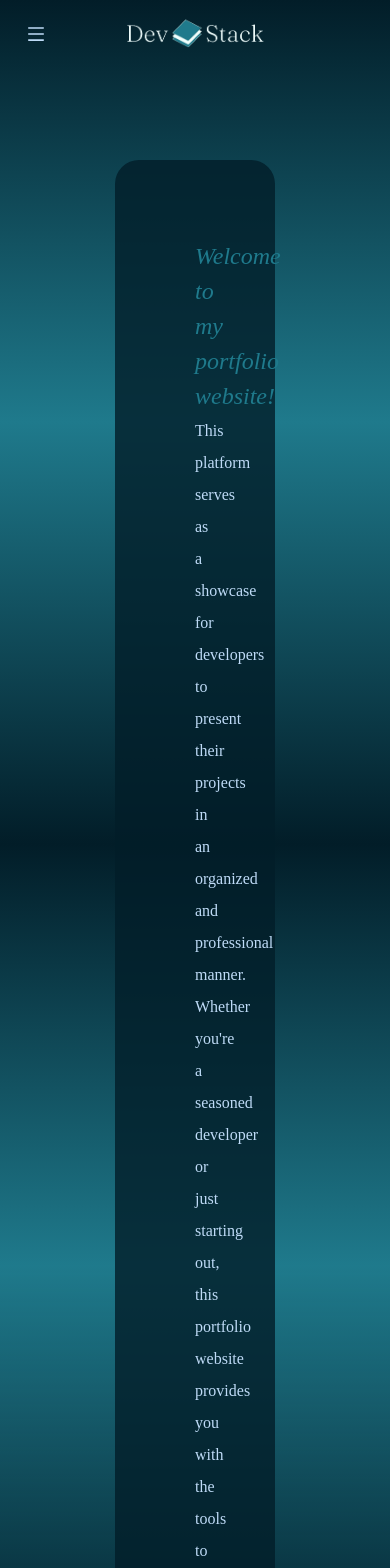
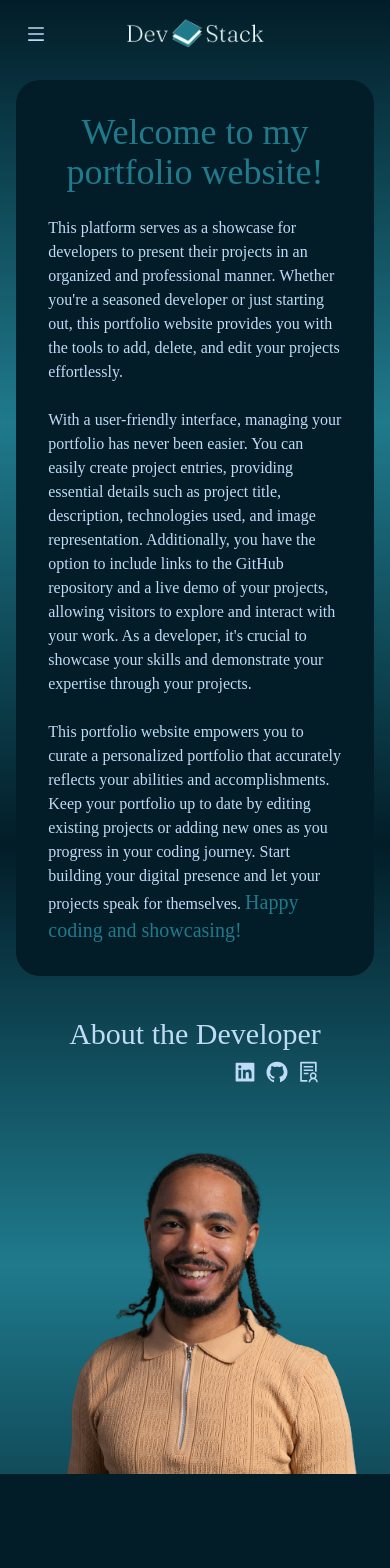
Before and after one commit to joshuanelsondev/devstack-project, a React (Create React App) app: page /about in a window 390 px wide. Shown: the top 1568 px of the page. After the commit the page ends 1474 px from the top, so only its background shows below. Built offline with nearby package versions, Linux system fonts and the light colour scheme.

Commit message:
Edit responsiveness for the about page

```diff
--- a/src/Components/AboutComponent.js
+++ b/src/Components/AboutComponent.js
@@ -4,6 +4,7 @@ import {
   AiFillLinkedin,
   AiOutlineGithub,
   AiOutlineSolution,
+  AiOutlineCloseSquare,
 } from "react-icons/ai";
 
 export default function AboutComponent() {
@@ -14,35 +15,42 @@ export default function AboutComponent() {
     };
 
     return (
-      <div className="h-full w-full flex flex-col items-center p-40">
-        <div className="bg-dark p-20 bg-opacity-80 w-9/12 h-fit rounded-3xl">
-          <p className="text-blue leading-loose">
-            <span className="text-primary text-2xl italic">
+      <div className="h-full w-full flex flex-col items-center">
+        <div className="bg-dark p-8 min-w-[300px] w-11/12 md:w-8/12 h-fit rounded-3xl mt-20">
+          <h1 className="text-primary text-4xl text-center">
             Welcome to my portfolio website!
-            </span>{" "}
+          </h1>
+          <br />
+          <p className="text-blue text-md">
             This platform serves as a showcase for developers to present their
             projects in an organized and professional manner. Whether you're a
             seasoned developer or just starting out, this portfolio website
             provides you with the tools to add, delete, and edit your projects
-            effortlessly. With a user-friendly interface, managing your
-            portfolio has never been easier. You can easily create project
-            entries, providing essential details such as project title,
-            description, technologies used, and image representation.
-            Additionally, you have the option to include links to the GitHub
-            repository and a live demo of your projects, allowing visitors to
-            explore and interact with your work. As a developer, it's crucial to
-            showcase your skills and demonstrate your expertise through your
-            projects. This portfolio website empowers you to curate a
-            personalized portfolio that accurately reflects your abilities and
+            effortlessly.
+            <br />
+            <br />
+            With a user-friendly interface, managing your portfolio has never
+            been easier. You can easily create project entries, providing
+            essential details such as project title, description, technologies
+            used, and image representation. Additionally, you have the option to
+            include links to the GitHub repository and a live demo of your
+            projects, allowing visitors to explore and interact with your work.
+            As a developer, it's crucial to showcase your skills and demonstrate
+            your expertise through your projects.
+            <br />
+            <br />
+            This portfolio website empowers you to curate a personalized
+            portfolio that accurately reflects your abilities and
             accomplishments. Keep your portfolio up to date by editing existing
             projects or adding new ones as you progress in your coding journey.
             Start building your digital presence and let your projects speak for
-            themselves. Get started today and unlock the potential of your
-            portfolio with our user-friendly platform. Happy coding and
-            showcasing!
+            themselves.{" "}
+            <span className="text-primary text-xl">
+              Happy coding and showcasing!
+            </span>
           </p>
         </div>
-        <div className="flex flex-col items-center relative w-9/12">
+        <div className="flex flex-col items-center relative w-full">
           <div>
             <h2
               onClick={toggleModal}
@@ -51,21 +59,33 @@ export default function AboutComponent() {
               About the Developer
             </h2>
             <div className="flex justify-end gap-2 text-blue mt-2">
-              <a href="https://www.linkedin.com/in/joshuanelsondev/" target="_blank" rel="noreferrer">
+              <a
+                href="https://www.linkedin.com/in/joshuanelsondev/"
+                target="_blank"
+                rel="noreferrer"
+              >
                 <AiFillLinkedin
                   className="cursor-pointer hover:text-dark"
                   size={24}
                 />
               </a>
 
-              <a href="https://github.com/joshuanelsondev" target="_blank" rel="noreferrer">
+              <a
+                href="https://github.com/joshuanelsondev"
+                target="_blank"
+                rel="noreferrer"
+              >
                 <AiOutlineGithub
                   className="cursor-pointer hover:text-dark"
                   size={24}
                 />
               </a>
 
-              <a href="https://www.linkedin.com/in/joshuanelsondev/details/featured/" target="_blank" rel="noreferrer">
+              <a
+                href="https://www.linkedin.com/in/joshuanelsondev/details/featured/"
+                target="_blank"
+                rel="noreferrer"
+              >
                 <AiOutlineSolution
                   className="cursor-pointer hover:text-dark"
                   size={24}
@@ -75,37 +95,43 @@ export default function AboutComponent() {
           </div>
 
           {showModal && (
-            <p className="bg-dark text-blue p-10 w-full absolute bottom-0 opacity-90 z-20 rounded-xl ">
+            <div className="flex flex-col gap-4 bg-dark mt-4 z-20 p-8 min-w-[300px] w-11/12 md:w-8/12 h-fit rounded-3xl relative">
+              <AiOutlineCloseSquare onClick={toggleModal} className="text-blue cursor-pointer hover:text-primary" size={20}/>
+              <h2 className="text-3xl text-primary text-center">
+                Joshua Nelson
+              </h2>
+              <p className="text-blue text-md whitespace-break-spaces">
                 I am a full stack web developer fellow at Pursuit, an intensive
                 12-month software engineering fellowship with a 9% acceptance
                 rate. My journey in software engineering is driven by a deep
                 passion for problem-solving, creativity, and engineering. <br />
-              <br />I believe in the power of technology to transform the lives
-              of individuals in underrepresented communities, and I am committed
-              to leveraging my skills, creativity, and sense of fellowship to
-              make a positive impact. <br />
+                <br />I believe in the power of technology to transform the
+                lives of individuals in underrepresented communities, and I am
+                committed to leveraging my skills, creativity, and sense of
+                fellowship to make a positive impact. <br />
                 <br />
                 With a genuine and open-minded approach, I have been able to
-              connect with people from diverse cultures and backgrounds. I value
-              the opportunity to learn from others and collaborate effectively
-              within a team. <br />
+                connect with people from diverse cultures and backgrounds. I
+                value the opportunity to learn from others and collaborate
+                effectively within a team. <br />
                 <br />
                 Beyond coding, I have a love for music and play the saxophone in
                 various venues across New York City. I also enjoy sharing my
-              musical knowledge by teaching others. Additionally, I am dedicated
-              to expanding my language skills and currently working towards
-              fluency in Spanish. <br />
+                musical knowledge by teaching others. Additionally, I am
+                dedicated to expanding my language skills and currently working
+                towards fluency in Spanish. <br />
                 <br />
                 As I near the completion of my program, my goal is to contribute
                 as a valuable asset to a team that embraces progress, diversity
                 and inclusion, and pursues excellence. I am excited to bring my
                 technical expertise, passion for problem-solving, and commitment
-              to making a difference to any project or organization that values
-              these qualities.
+                to making a difference to any project or organization that
+                values these qualities.
               </p>
+            </div>
           )}
 
-          <img src={pursuit_headshot} alt="headshot" className={`opacity-80`} />
+          <img src={pursuit_headshot} alt="headshot" />
         </div>
       </div>
     );
--- a/src/Components/Nav.js
+++ b/src/Components/Nav.js
@@ -1,8 +1,6 @@
 import { useState, useEffect } from "react";
 import { useNavigate, Link, useLocation } from "react-router-dom";
 import DevStackLogoLight from "../assets/DevStackLogoLight.png";
-import { AiOutlineMenu } from "react-icons/ai";
-
 import {
   MdAccountCircle,
   MdHome,
@@ -10,7 +8,11 @@ import {
   MdOutlineDarkMode,
   MdOutlineLightMode,
 } from "react-icons/md";
-import { AiOutlineAppstore, AiOutlineAppstoreAdd } from "react-icons/ai";
+import {
+  AiOutlineAppstore,
+  AiOutlineAppstoreAdd,
+  AiOutlineMenu,
+} from "react-icons/ai";
 
 const usePrefersDarkMode = () => {
   const [prefersDarkMode, setPrefersDarkMode] = useState(
@@ -170,7 +172,7 @@ export default function Nav({ toggleMode }) {
             />
           </div>
           {showNav && (
-            <div className="absolute top-6 ml-10 w-fit pr-1 bg-primary bg-opacity-50 rounded transition-transform duration-1000 ease-in-out transform translate-y-4 z-30 md:hidden">
+            <div className="absolute top-6 ml-10 w-fit pr-1 bg-primary rounded transition-transform duration-1000 ease-in-out transform translate-y-4 z-30 md:hidden">
               <div
                 className={`flex items-center gap-1 group ${
                   isDarkText("/") ? "text-dark" : "text-secondary"
```
Lines whose indentation alone changed are shown as unchanged.
